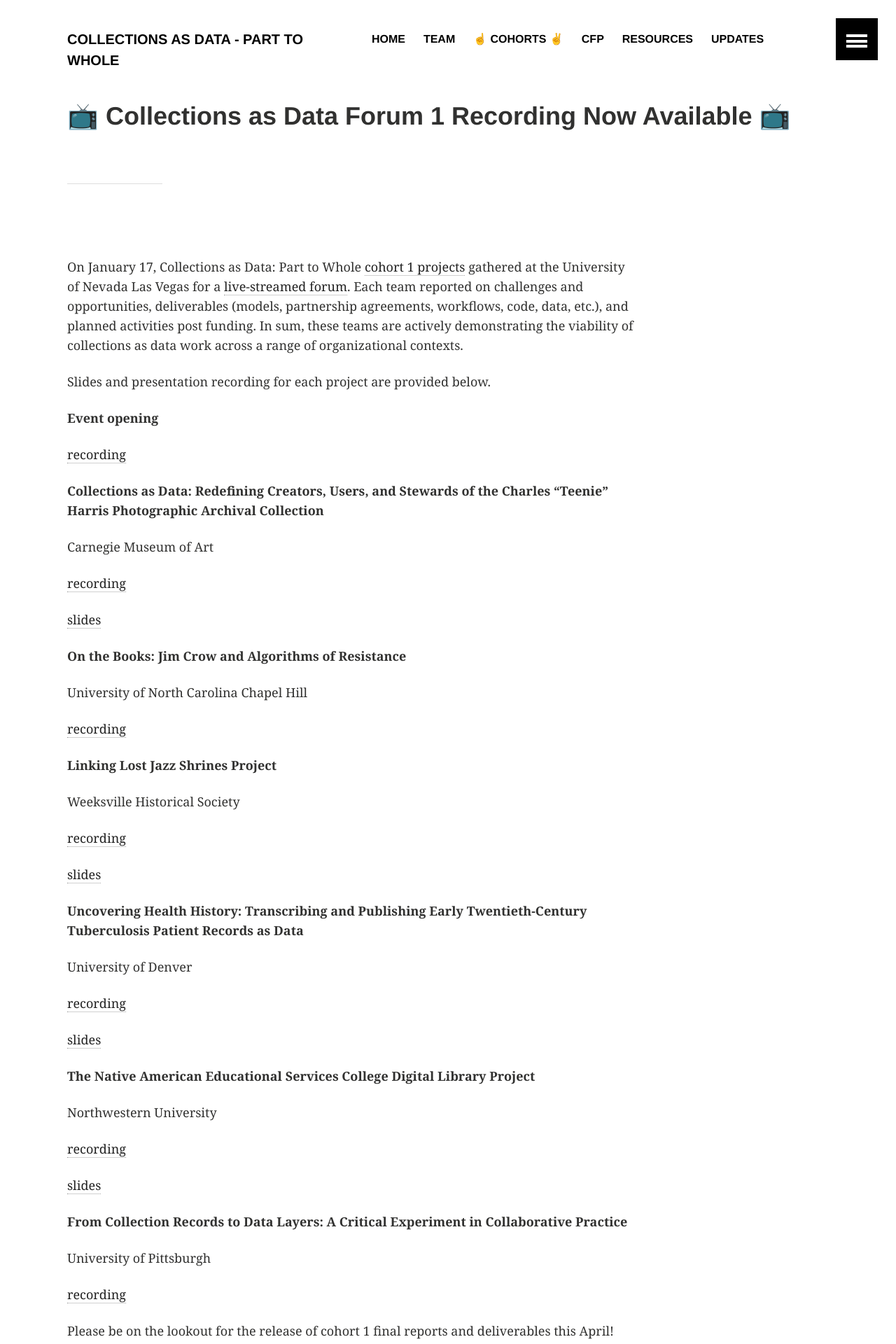
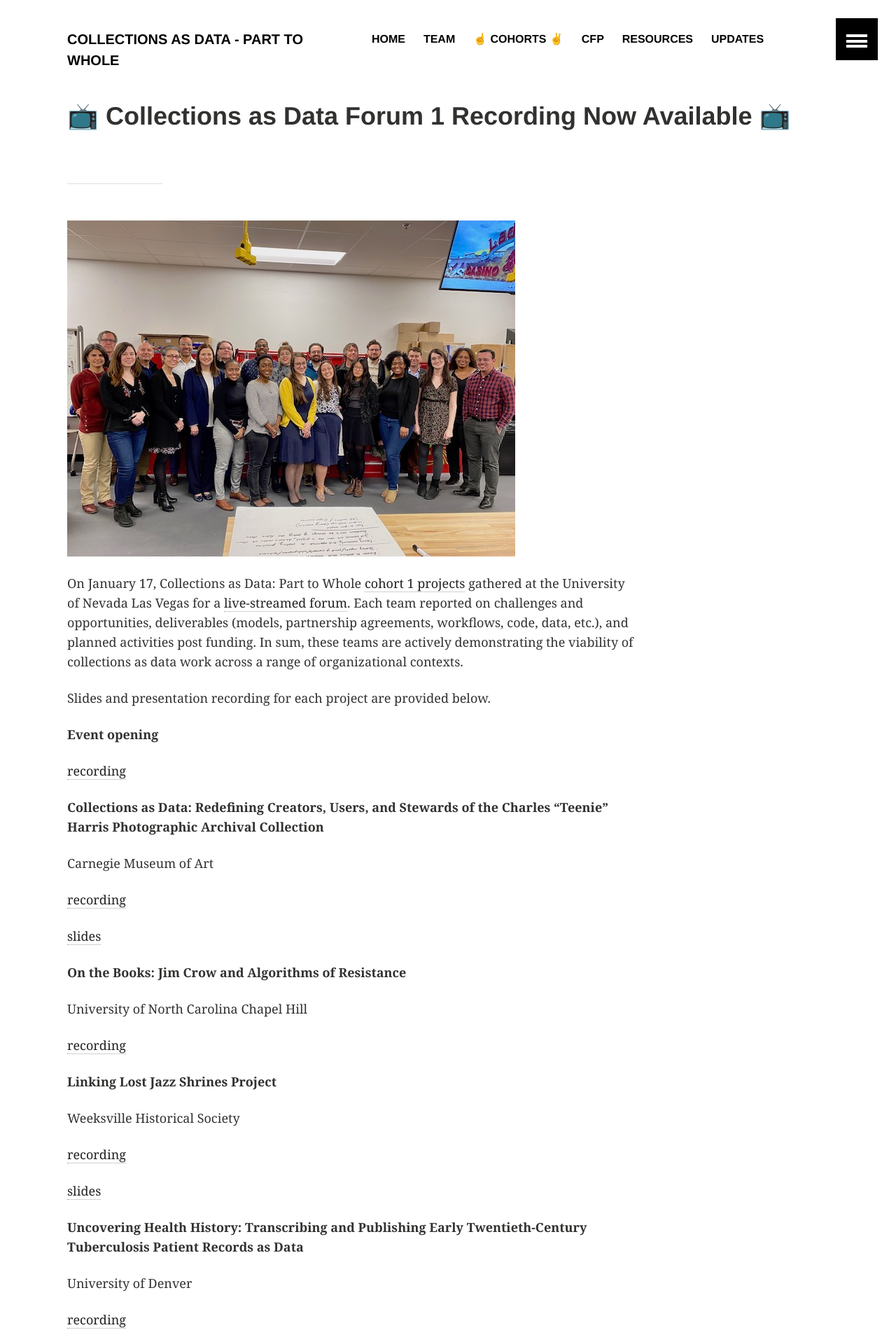
Before and after one commit to collectionsasdata/part2whole, a Jekyll site: the page built from _posts/2020-02-06-forum1.markdown, in a window 1280 px wide. Shown: the top 1920 px of the page at 70% size. Built offline with Jekyll 4.4.1, drawn with Linux system fonts in a browser that asks for light colours.

Commit message:
Update 2020-02-06-forum1.markdown

```diff
--- a/_posts/2020-02-06-forum1.markdown
+++ b/_posts/2020-02-06-forum1.markdown
@@ -6,7 +6,7 @@ teaser: "Collections as Data Forum 1 Recording Now Available"
 ---
 ---
 
-![](IMG_0048.jpg "viva las collections as data!")
+![](https://github.com/collectionsasdata/part2whole/blob/master/_posts/IMG_0048.jpg "viva las collections as data!")
 
 On January 17, Collections as Data: Part to Whole [cohort 1 projects](https://collectionsasdata.github.io/part2whole/cohort1/) gathered at the University of Nevada Las Vegas for a [live-streamed forum](https://youtu.be/abpmH01IBH0?t=1021). Each team reported on challenges and opportunities, deliverables (models, partnership agreements, workflows, code, data, etc.), and planned activities post funding. In sum, these teams are actively demonstrating the viability of collections as data work across a range of organizational contexts.
 
```
